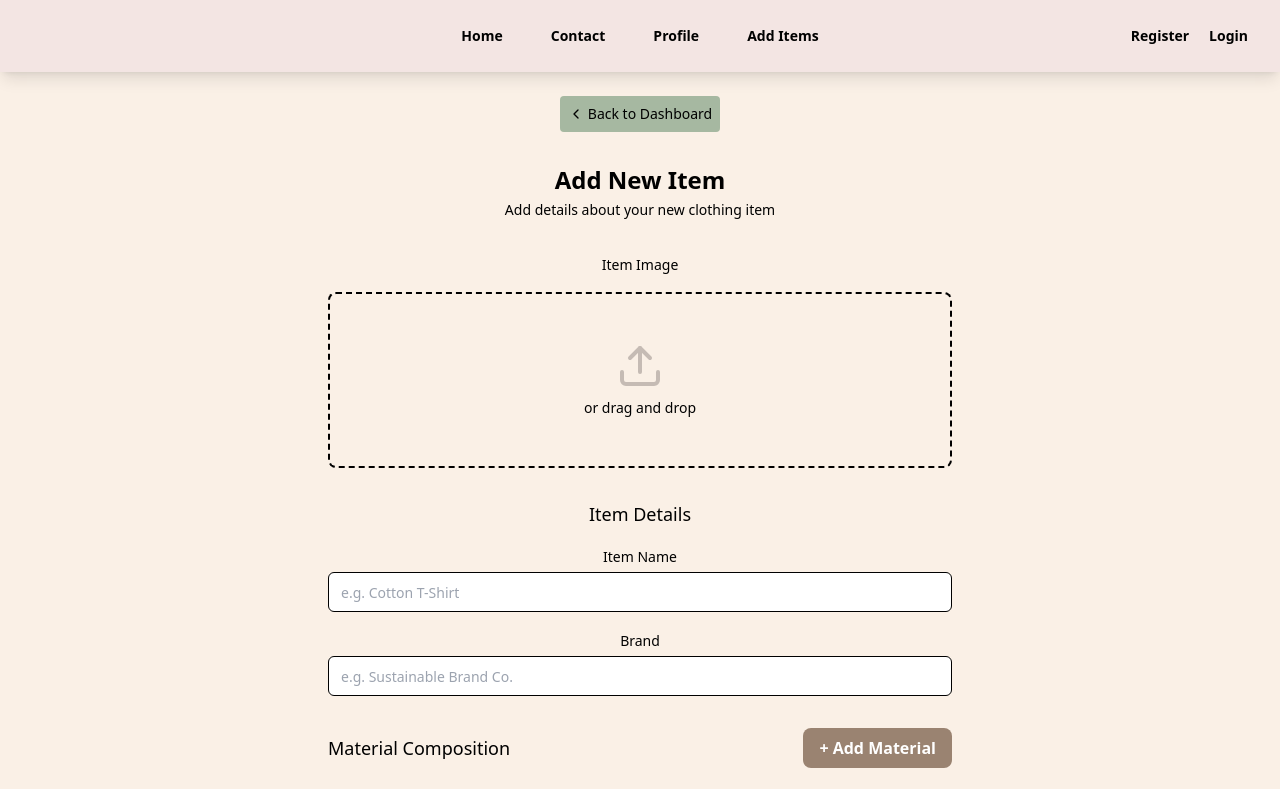
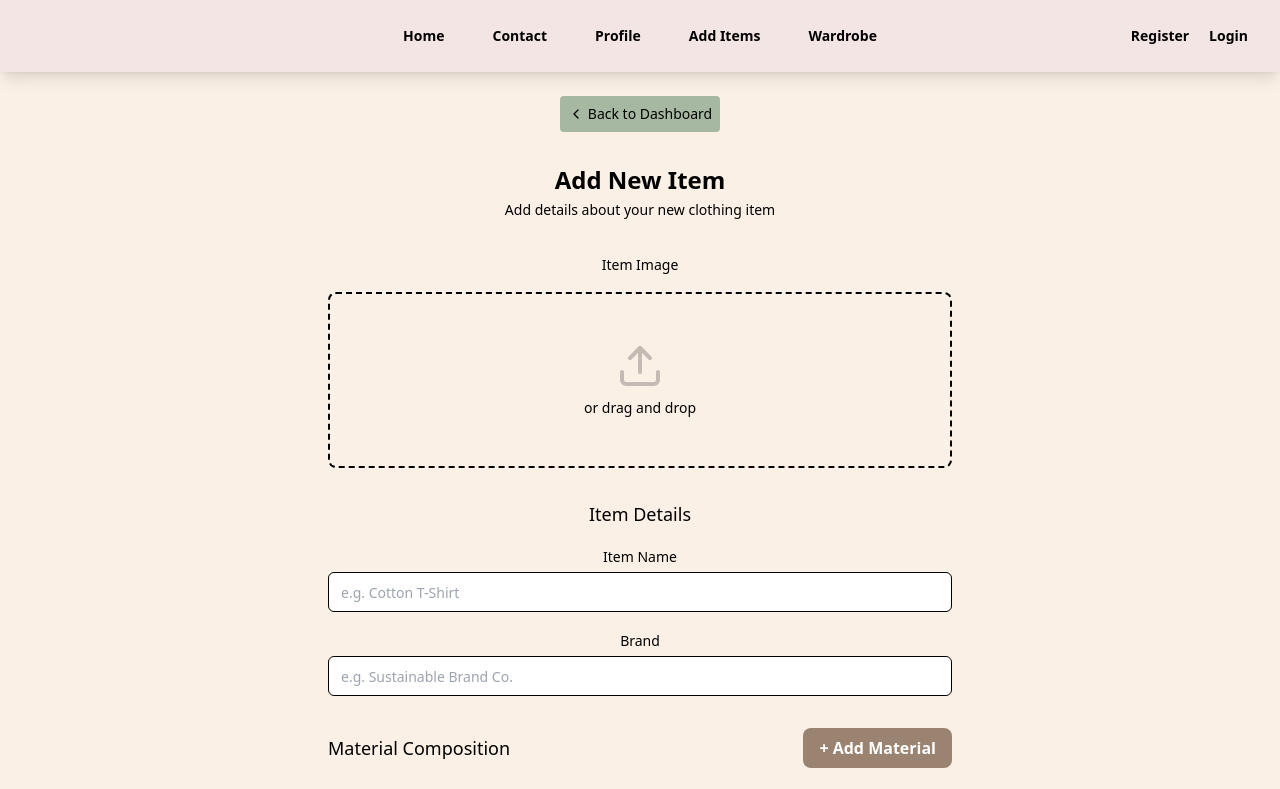
Before and after one commit to danielaayz/sustainable-fashion-app, a React (Vite) app in the folder client/: page /add-items in a window 1280 px wide. Shown: the top 789 px of the page. Built offline with nearby package versions, Linux system fonts and the light colour scheme.

Commit message:
Add temporary wardrobe link to navbar
will change when we have user auth in main

```diff
--- a/client/src/components/AddItems.tsx
+++ b/client/src/components/AddItems.tsx
@@ -14,8 +14,8 @@ import {
 import { Label } from "@/components/ui/label"
 
 interface MaterialEntry {
-    type: string
-    percentage: number
+    type: string;
+    percentage: number;
 }
 
 export default function AddItemForm() {
--- a/client/src/components/Header.tsx
+++ b/client/src/components/Header.tsx
@@ -7,6 +7,7 @@ const navigation = [
   { name: "Contact", href: "/contact" },
   { name: "Profile", href: "/profile" },
   { name: "Add Items", href: "/add-items" },
+  { name: "Wardrobe", href: "/wardrobe" },
 ]
 
 export default function Header() {
```
